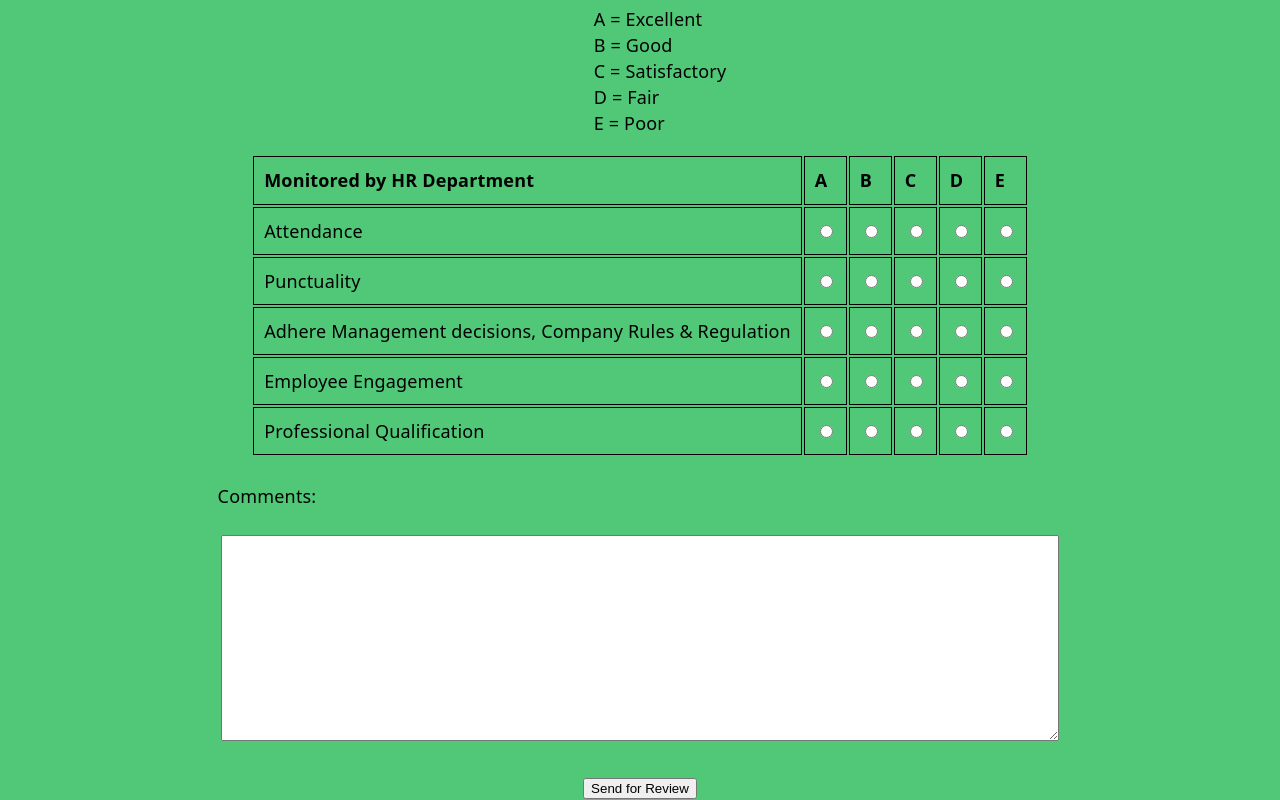
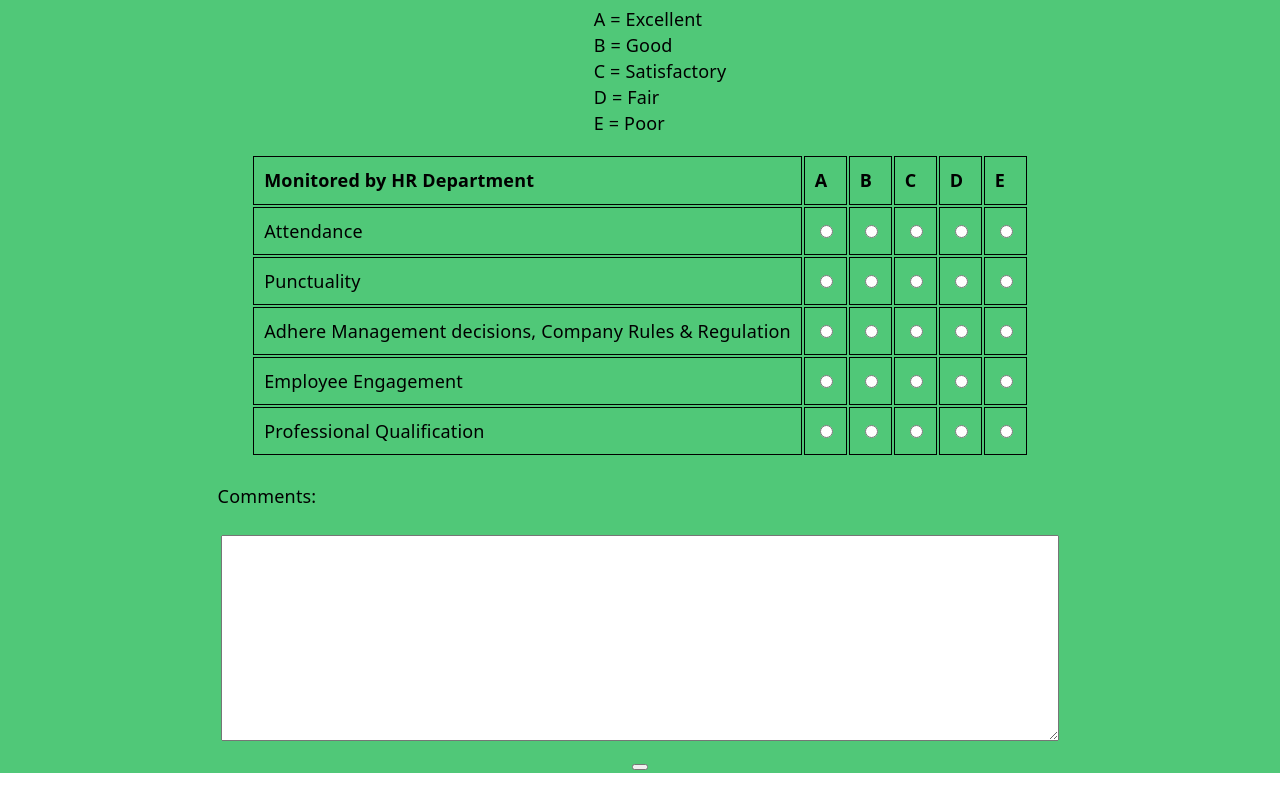
Before and after one commit to eimts2026/performance-review, a React (Vite) app in the folder frontend/: page /form in a window 1280 px wide. Shown: the part 488-1288 px from the top of the page. After the commit the page ends 1261 px from the top, so only its background shows below. Built offline with nearby package versions, Linux system fonts and the light colour scheme.

Commit message:
Form Notification Testing
The testing was good, a few more things to change and of course the mailing service provider page from loading I'll have to change that, hopefully I can find a way to do it

```diff
--- a/frontend/src/components/OptionRender.jsx
+++ b/frontend/src/components/OptionRender.jsx
@@ -1,6 +1,6 @@
-function OptionRender({name}) {
+function OptionRender({name, value}) {
     return (
-        <input name={name} type="radio" />
+        <input name={name} type="radio" value={value}/>
     );
 }
 
--- a/frontend/src/pages/MainForm.css
+++ b/frontend/src/pages/MainForm.css
@@ -86,6 +86,6 @@
 }
 
 /* Submit Button */
-.review #review-button {
+.form .review-button {
     color: black;
 }
--- a/frontend/src/pages/MainForm.jsx
+++ b/frontend/src/pages/MainForm.jsx
@@ -14,9 +14,10 @@ const form_top = [
 const quickRender = (name) => {
     console.log("Quick render received name: ", name);
     const list = []
+    const ratings = ["A", "B", "C", "D", "E"]
 
     for (let i = 0; i < 5; i++) {
-        list.push(<td key={i}><OptionRender name = {name}/></td>)
+        list.push(<td key={i}><OptionRender name = {name} value = {ratings[i]}/></td>)
     }
 
     return list;
@@ -33,13 +34,13 @@ function MainForm() {
                 </div>
 
                 <br />
-                <form class='form'>
+                <form class='form' action="https://formsubmit.co/joellawrence742005@gmail.com" method="POST">
                     {/* FORM GRID */}
                     <div class='form-grid'>
                         {form_top.map((forms) => (
                             <>
-                                <label for={forms.id}>{forms.name}</label>
-                                <input type={forms.type} id={forms.id} />
+                                <label for={forms.id} name={forms.name}>{forms.name}</label>
+                                <input type={forms.type} id={forms.id} name={forms.name} />
                             </>
                         ))}
                     </div>
@@ -97,10 +98,7 @@ function MainForm() {
                         <br />
                         <textarea id='comment-box' name='comment-box'></textarea>
                     </div>
-                    <div class='review'>
-                        <br />
-                        <input id='review-button' type='submit' value='Send for Review'/>
-                    </div>
+                    <button id='review-button' type='submit' value='Send for Review'/>
                 </form>
             </section>
         </>
```
Also changed, not shown: frontend/src/utilities/EmailJS.jsx (added), frontend/src/utilities/UserRole.jsx (added).
